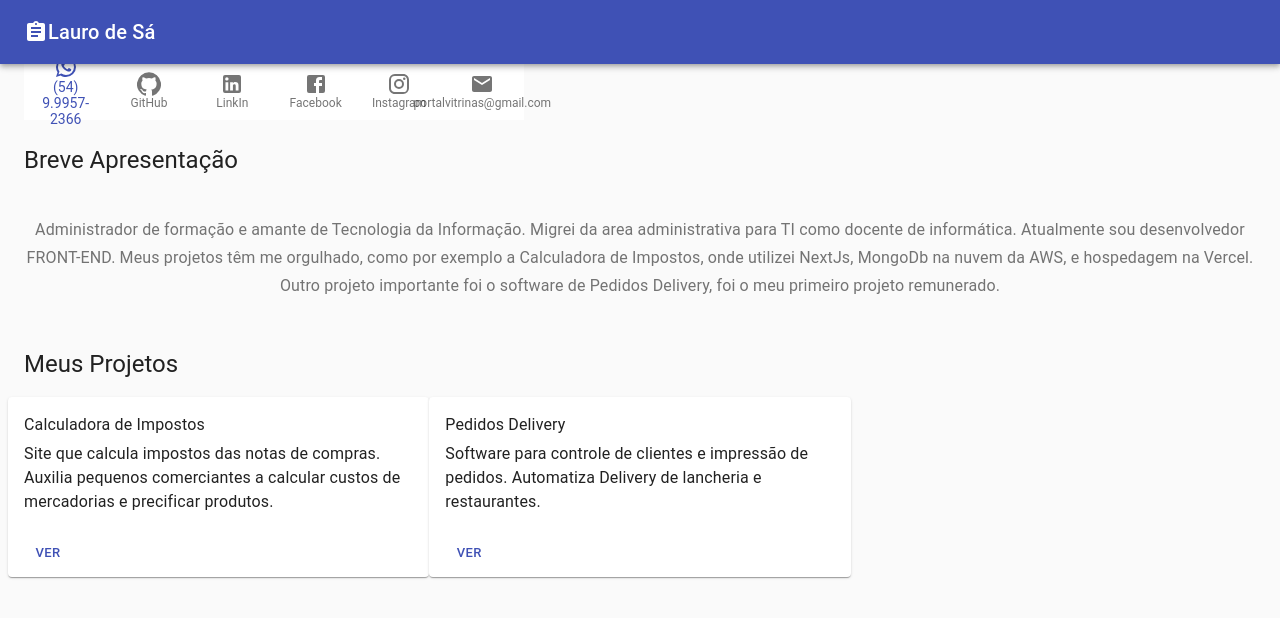
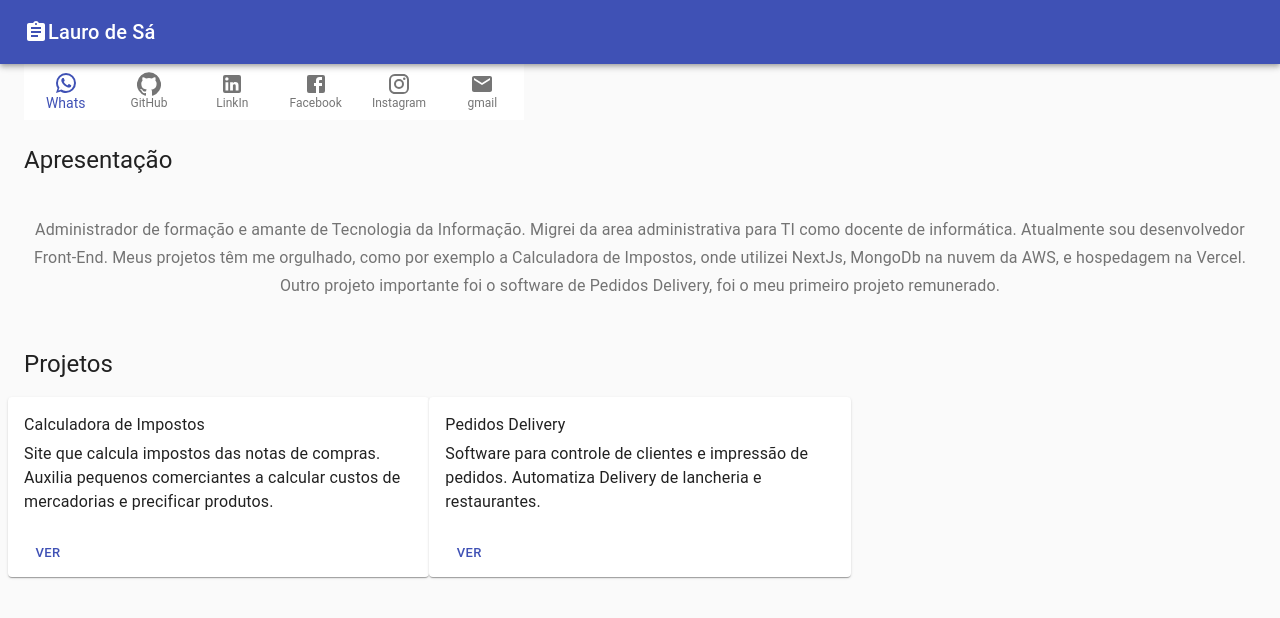
Before and after one commit to laurods/it-app, a Next.js app: page / in a window 1280 px wide. Shown: the top 618 px of the page. Built offline with nearby package versions, Linux system fonts and the light colour scheme.

Commit message:
Atualizaçoes 20012021bf

```diff
--- a/components/Contact.js
+++ b/components/Contact.js
@@ -28,12 +28,12 @@ export default function Contact() {
       showLabels
       className={classes.root}
     >
-      <BottomNavigationAction label="(54) 9.9957-2366" icon={<WhatsAppIcon />}/>
+      <BottomNavigationAction label="Whats" icon={<WhatsAppIcon />}/>
       <BottomNavigationAction label="GitHub" icon={<GitHubIcon />} />
       <BottomNavigationAction label="LinkIn" icon={<LinkedInIcon />} />
       <BottomNavigationAction label="Facebook" icon={< FacebookIcon/>} />
       <BottomNavigationAction label="Instagram" icon={< InstagramIcon/>} />
-      <BottomNavigationAction label="portalvitrinas@gmail.com" icon={<EmailIcon />}/>
+      <BottomNavigationAction label="gmail" icon={<EmailIcon />}/>
     </BottomNavigation>
   );
 }
--- a/components/Iam.js
+++ b/components/Iam.js
@@ -12,7 +12,7 @@ function Iam() {
         color="textPrimary"
         gutterBottom
       >
-        Breve Apresentação
+        Apresentação
       </Typography>
 
     </Grid>
@@ -23,7 +23,7 @@ function Iam() {
         Migrei da area administrativa para TI como docente
         de informática.
 
-        Atualmente sou desenvolvedor FRONT-END.
+        Atualmente sou desenvolvedor Front-End.
 
         Meus projetos têm me orgulhado, como por exemplo a
         Calculadora de Impostos, onde utilizei NextJs, MongoDb na nuvem da AWS,
@@ -44,7 +44,7 @@ function Iam() {
         color="textPrimary"
         gutterBottom
       >
-        Meus Projetos
+        Projetos
       </Typography>
 
     </Grid>
```
